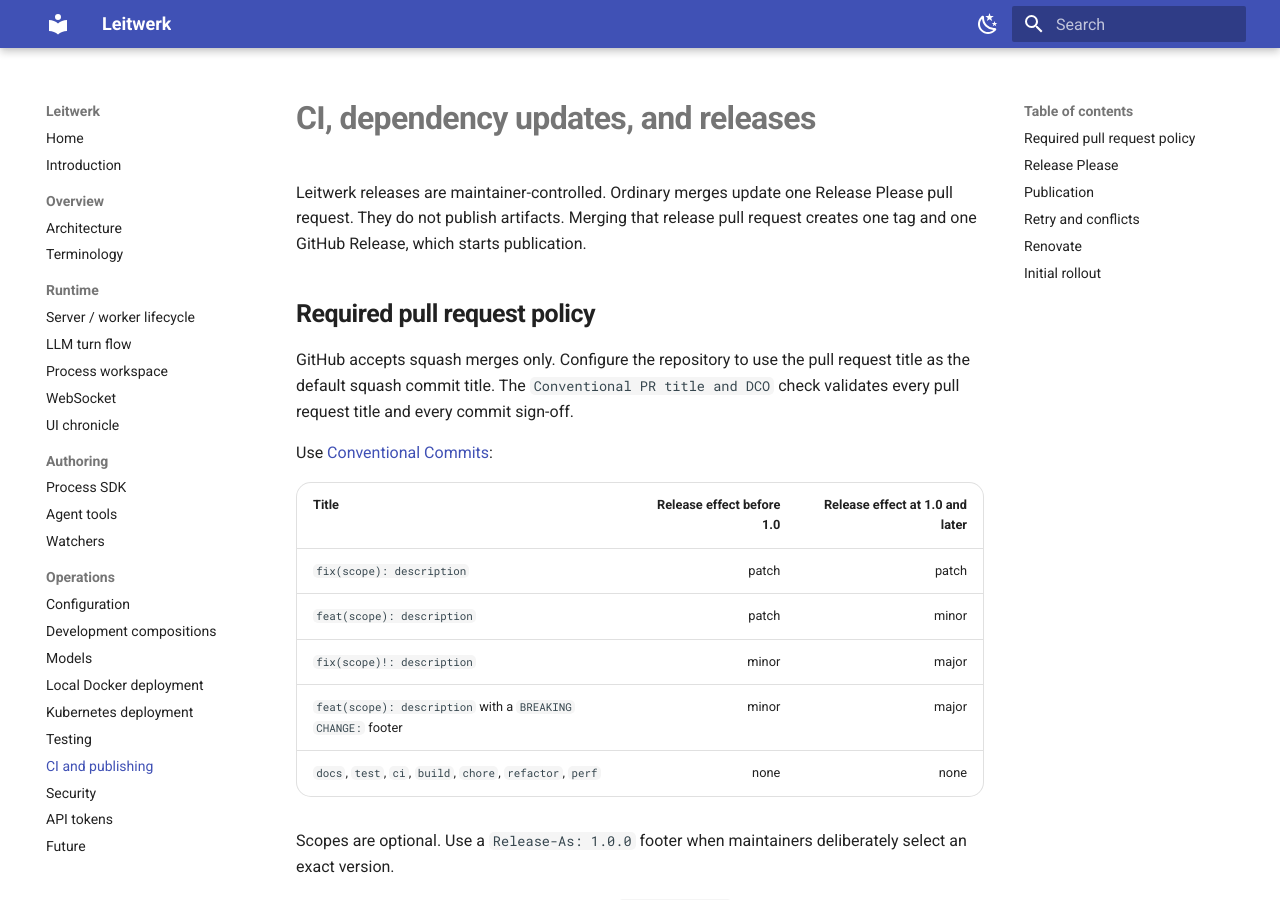
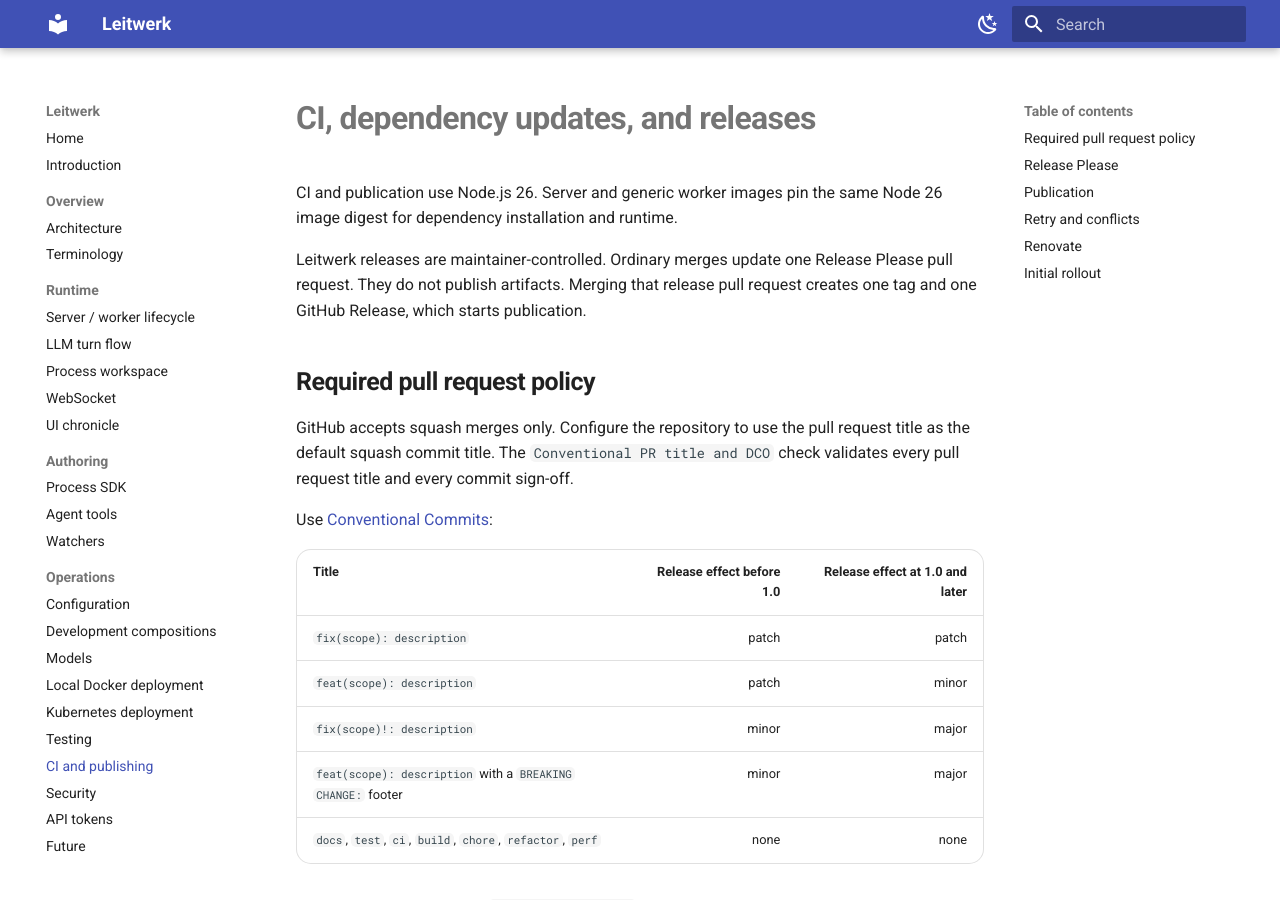
Before and after one commit to leitwerk-dev/leitwerk, an MkDocs documentation site: the page built from docs/ci.md, in a window 1280 px wide and 900 px high. Built offline with MkDocs 1.6.1 and Material for MkDocs 9.7.7, drawn with Linux system fonts in a browser that asks for light colours.

Commit message:
build: use Node 26 for validation and container runtimes
Signed-off-by: Jonas von Andrian <jonasvonandrian@gmail.com>

```diff
--- a/docs/ci.md
+++ b/docs/ci.md
@@ -1,4 +1,6 @@
 # CI, dependency updates, and releases
+
+CI and publication use Node.js 26. Server and generic worker images pin the same Node 26 image digest for dependency installation and runtime.
 
 Leitwerk releases are maintainer-controlled. Ordinary merges update one Release Please pull request. They do not publish artifacts. Merging that release pull request creates one tag and one GitHub Release, which starts publication.
 
```
Also changed, not shown: README.md (+1 -1 lines), 4 other files.
